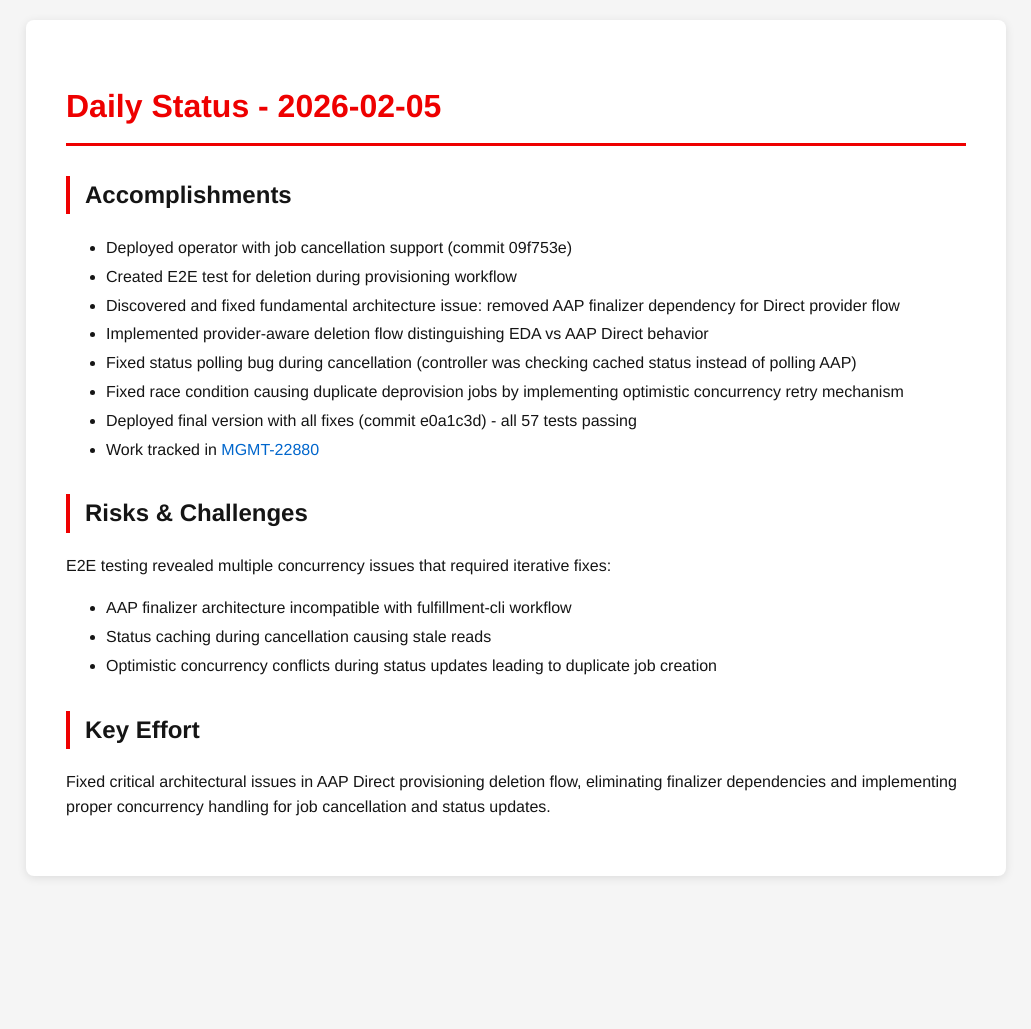
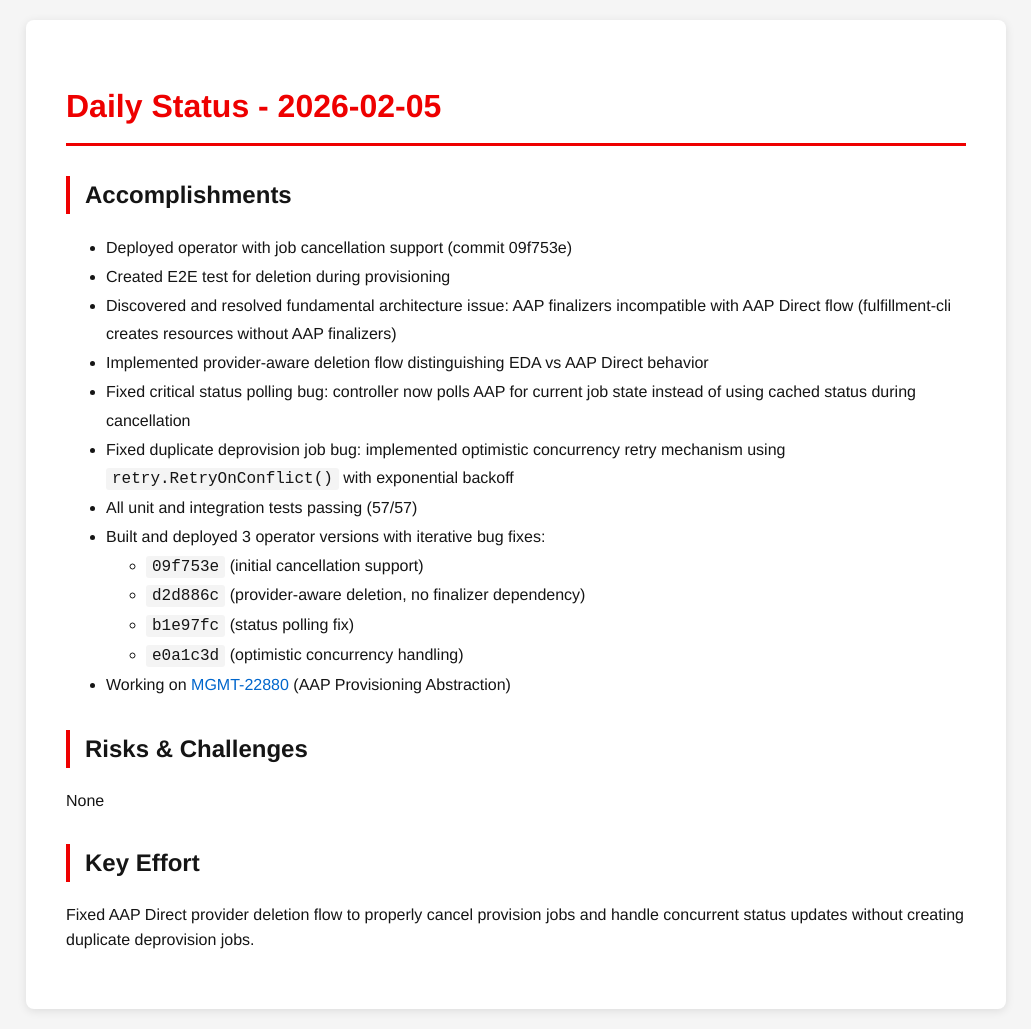
Before and after one commit to tzvatot/daily-status, a Jekyll site: the page built from 2026-02-05.md, in a window 1280 px wide. Shown: the whole page, without its empty margins (124-1155 px from the left). Built offline with Jekyll 4.4.1, drawn with Linux system fonts in a browser that asks for light colours; before the commit the page ends 900 px from its top, so only the background shows below that.

Commit message:
Daily status update - 2026-02-05

```diff
--- a/2026-02-05.md
+++ b/2026-02-05.md
@@ -8,19 +8,21 @@
 
 ## Accomplishments
 - Deployed operator with job cancellation support (commit 09f753e)
-- Created E2E test for deletion during provisioning workflow
-- Discovered and fixed fundamental architecture issue: removed AAP finalizer dependency for Direct provider flow
+- Created E2E test for deletion during provisioning
+- Discovered and resolved fundamental architecture issue: AAP finalizers incompatible with AAP Direct flow (fulfillment-cli creates resources without AAP finalizers)
 - Implemented provider-aware deletion flow distinguishing EDA vs AAP Direct behavior
-- Fixed status polling bug during cancellation (controller was checking cached status instead of polling AAP)
-- Fixed race condition causing duplicate deprovision jobs by implementing optimistic concurrency retry mechanism
-- Deployed final version with all fixes (commit e0a1c3d) - all 57 tests passing
-- Work tracked in [MGMT-22880](https://issues.redhat.com/browse/MGMT-22880)
+- Fixed critical status polling bug: controller now polls AAP for current job state instead of using cached status during cancellation
+- Fixed duplicate deprovision job bug: implemented optimistic concurrency retry mechanism using `retry.RetryOnConflict()` with exponential backoff
+- All unit and integration tests passing (57/57)
+- Built and deployed 3 operator versions with iterative bug fixes:
+  - `09f753e` (initial cancellation support)
+  - `d2d886c` (provider-aware deletion, no finalizer dependency)
+  - `b1e97fc` (status polling fix)
+  - `e0a1c3d` (optimistic concurrency handling)
+- Working on [MGMT-22880](https://issues.redhat.com/browse/MGMT-22880) (AAP Provisioning Abstraction)
 
 ## Risks & Challenges
-E2E testing revealed multiple concurrency issues that required iterative fixes:
-- AAP finalizer architecture incompatible with fulfillment-cli workflow
-- Status caching during cancellation causing stale reads
-- Optimistic concurrency conflicts during status updates leading to duplicate job creation
+None
 
 ## Key Effort
-Fixed critical architectural issues in AAP Direct provisioning deletion flow, eliminating finalizer dependencies and implementing proper concurrency handling for job cancellation and status updates.
+Fixed AAP Direct provider deletion flow to properly cancel provision jobs and handle concurrent status updates without creating duplicate deprovision jobs.
```
